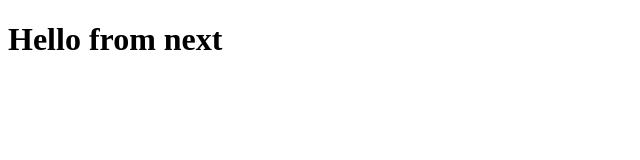
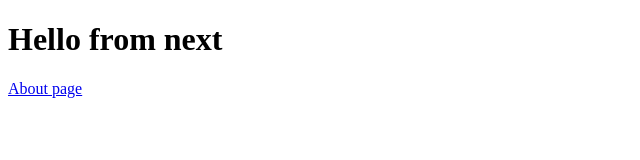
Before and after one commit to NamNguyenGit/NextJSproject, a Next.js app: page / in a window 1280 px wide. Shown: the top 160 px of the page, without its empty margins (0-640 px from the left). Built offline with nearby package versions, Linux system fonts and the light colour scheme.

Commit message:
Next Link

```diff
--- a/pages/index.js
+++ b/pages/index.js
@@ -1,3 +1,11 @@
-const Index = () => <h1>Hello from next</h1>;
+import Link from "next/link";
+const Index = () => (
+  <div>
+    <h1>Hello from next</h1>
+    <Link href="/about">
+      <a> About page</a>
+    </Link>
+  </div>
+);
 
 export default Index;
```
Also changed, not shown: pages/about.js (+9 -1 lines).
